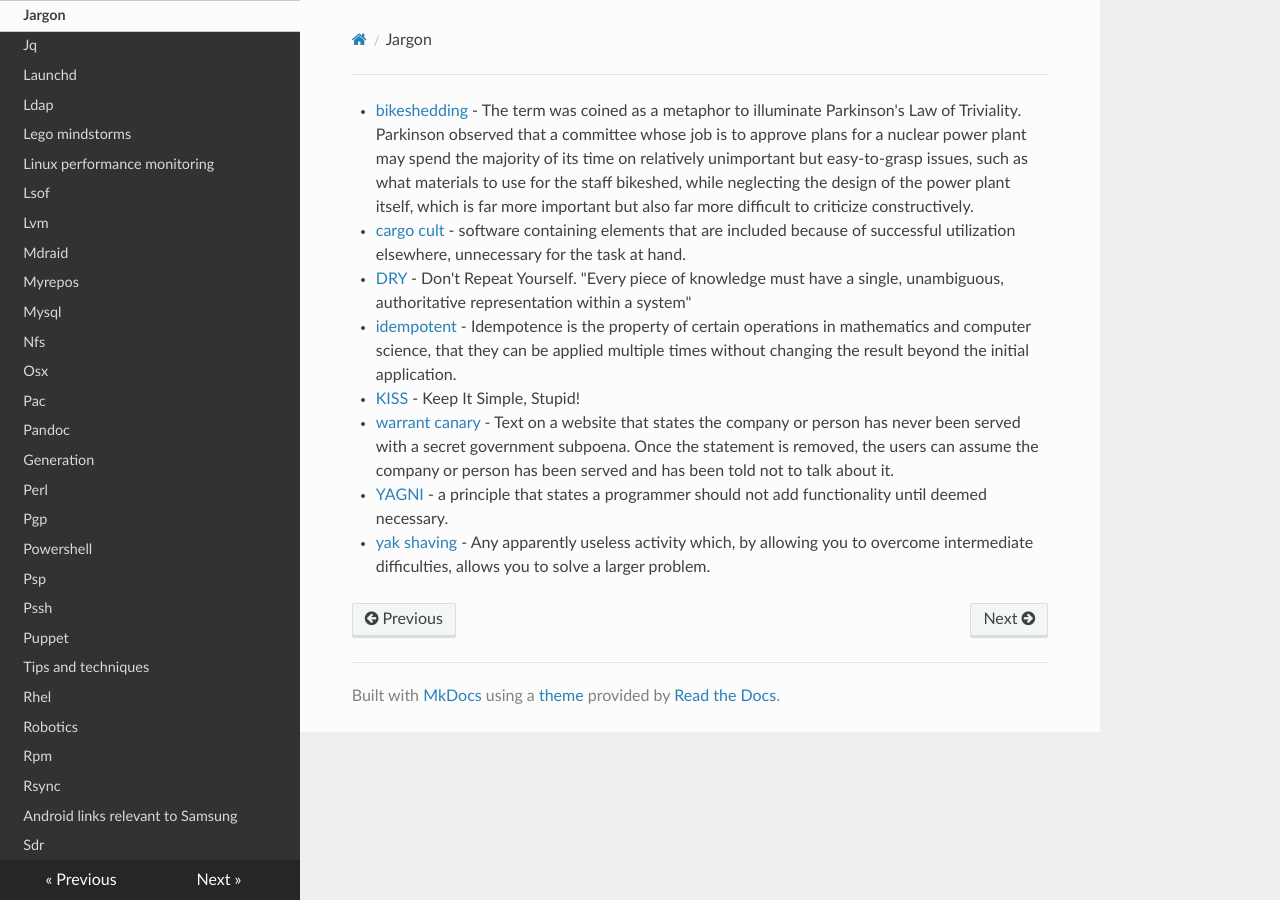
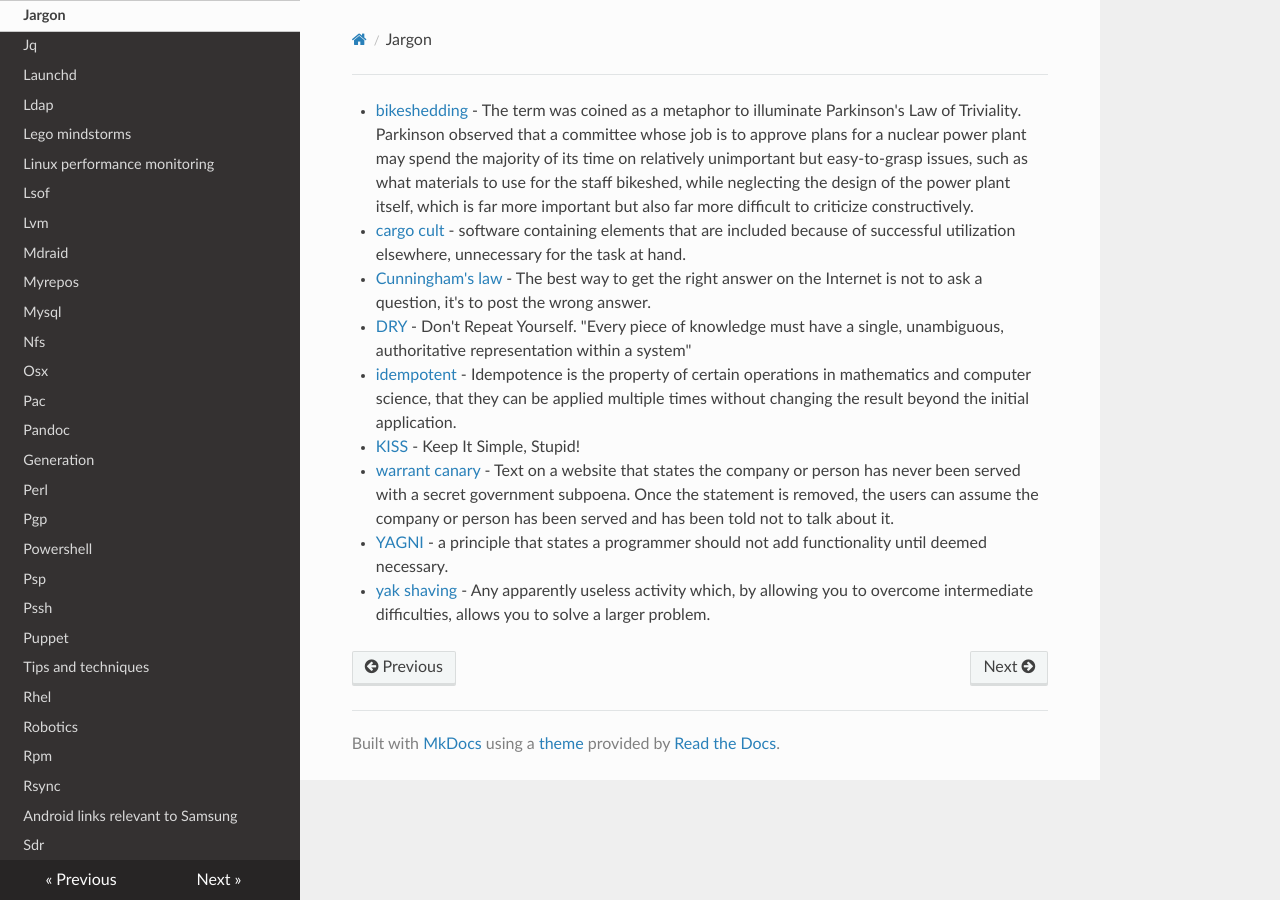
Before and after one commit to lando-cal/tech-notes, an MkDocs documentation site: the page built from docs/jargon.md, in a window 1280 px wide. Built offline with MkDocs 1.6.1, drawn with Linux system fonts in a browser that asks for light colours; nearby versions of some CDN libraries.

Commit message:
Add Cunningham's law

```diff
--- a/docs/jargon.md
+++ b/docs/jargon.md
@@ -1,5 +1,6 @@
 - [bikeshedding](https://en.wikipedia.org/wiki/Law_of_triviality) - The term was coined as a metaphor to illuminate Parkinson's Law of Triviality. Parkinson observed that a committee whose job is to approve plans for a nuclear power plant may spend the majority of its time on relatively unimportant but easy-to-grasp issues, such as what materials to use for the staff bikeshed, while neglecting the design of the power plant itself, which is far more important but also far more difficult to criticize constructively.
 - [cargo cult](https://en.wikipedia.org/wiki/Cargo_cult) - software containing elements that are included because of successful utilization elsewhere, unnecessary for the task at hand.
+- [Cunningham's law](https://en.wikipedia.org/wiki/Ward_Cunningham) - The best way to get the right answer on the Internet is not to ask a question, it's to post the wrong answer.
 - [DRY](https://en.wikipedia.org/wiki/Don%27t_repeat_yourself) - Don't Repeat Yourself. "Every piece of knowledge must have a single, unambiguous, authoritative representation within a system"
 - [idempotent](https://en.wikipedia.org/wiki/Idempotence) - Idempotence is the property of certain operations in mathematics and computer science, that they can be applied multiple times without changing the result beyond the initial application.
 - [KISS](https://en.wikipedia.org/wiki/KISS_principle) - Keep It Simple, Stupid!
```
